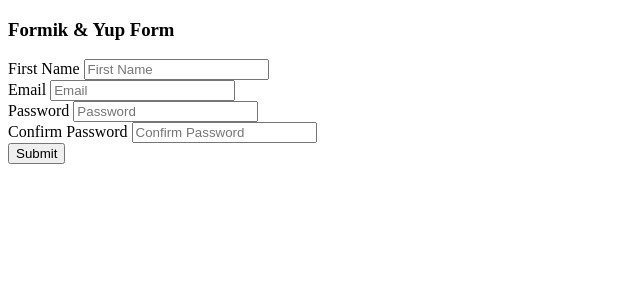
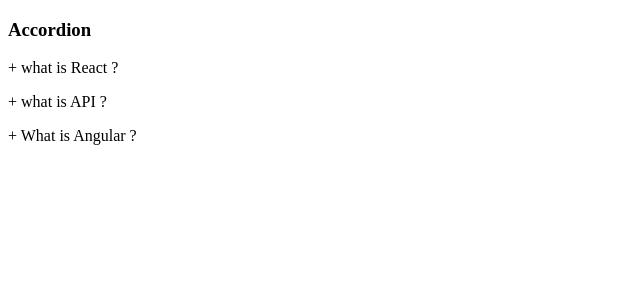
Before and after one commit to Gauravnag/ReactCustomHooks, a React (Create React App) app: page / in a window 1280 px wide. Shown: the top 300 px of the page, without its empty margins (0-640 px from the left). Built offline with nearby package versions, Linux system fonts and the light colour scheme.

Commit message:
Accordion

```diff
--- /dev/null
+++ b/src/Accordion.js
@@ -0,0 +1,15 @@
+import { useState } from "react";
+
+const Accordion = ({question, answer}) => {
+    const [accData, setAccData] = useState(false);
+    const quiz =() => {
+        setAccData(!accData);
+    }
+    return (
+        <>
+            <p onClick={quiz}> {accData ? "-" : "+"} {question} </p>
+            <p> { accData && answer} </p>
+        </>
+    )
+}
+export default Accordion;
--- /dev/null
+++ b/src/Api.js
@@ -0,0 +1,21 @@
+
+
+const Api = [
+    {
+        id: 1,
+        question: "what is React ?",
+        answer: "Library",
+    },
+    {
+        id: 2,
+        question: "what is API ?",
+        answer: "JSON",
+    },
+    {
+        id: 3,
+        question: "What is Angular ?",
+        answer: "Framework",
+    }
+]
+
+export default Api;
--- a/src/App.js
+++ b/src/App.js
@@ -1,100 +1,17 @@
 import { useState } from "react";
-import {useFormik} from "formik";
-import Validation from "./Validation";
-
-const errorMsg = {
-  color: "red",
-  marginTop: 0,
-}
-
-const initialValues = {
-  name: "",
-  email: "",
-  password: "",
-  confirm_password: "",
-}
+import Api from "./Api";
+import Accordion from "./Accordion";
 
 const App = () => {
-  //  const Formik = useFormik({
-   const { handleBlur, handleChange, handleSubmit, values, errors, touched } = useFormik({
-      // initialValues: initialValues,
-            // OR
-      initialValues,
-
-      // For Validation purpose
-      validationSchema: Validation,
-      onSubmit: (value, action) => {
-        // The above "value" is used to the all data, which mention in "initialValues"
-        console.log(value)
-        // To empty all input Form on click of Submit btn
-        action.resetForm();
-      }
-    });
-    // console.log(Formik)
-    console.log(errors);
-
+    const [data, setData] = useState(Api);
     return(
         <>
-          <h3>Formik & Yup Form</h3>
-          <form onSubmit={handleSubmit}>
-          <div>
-            <label htmlFor="fname">First Name </label>
-            <input
-              type="text"
-              name="name"
-              placeholder="First Name"
-              id="fname"
-              value={values.name}
-              onChange={handleChange}
-              onBlur={handleBlur}
-              />
-              { errors.name && touched.name ? (<p style={errorMsg}> {errors.name} </p>) : null }
-            </div>
-
-            <div>
-            <label htmlFor="email">Email </label>
-            <input
-              type="email"
-              name="email"
-              placeholder="Email"
-              id="email"
-              value={values.email}
-              onChange={handleChange}
-              onBlur={handleBlur}
-            />
-            { errors.email && touched.email ? (<p style={errorMsg}> {errors.email} </p>) : null }
-            </div>
-
-            <div>
-            <label htmlFor="password">Password </label>
-            <input
-              type="password"
-              name="password"
-              placeholder="Password"
-              id="password"
-              value={values.password}
-              onChange={handleChange}
-              onBlur={handleBlur}
-            />
-            { errors.password && touched.password ? (<p style={errorMsg}> {errors.password} </p>) : null }
-            </div>
-
-            <div>
-            <label htmlFor="confirm_pass">Confirm Password </label>
-            <input
-              type="password"
-              name="confirm_password"
-              placeholder="Confirm Password"
-              id="confirm_pass"
-              value={values.confirm_password}
-              onChange={handleChange}
-              onBlur={handleBlur}
-            />
-            { errors.confirm_password && touched.confirm_password ? (<p style={errorMsg}> {errors.confirm_password} </p>) : null }
-            </div>
-            <button type="submit">Submit</button>
-          </form>
-
+          <h3>Accordion</h3>
+          {
+            data.map((curr) => {
+              return <Accordion key={curr.id} {...curr} />
+            })
+          }
         </>
     )
 }
--- a/src/Validation.js
+++ /dev/null
@@ -1,9 +0,0 @@
-import * as Yup from "yup";
-
-const Validation = Yup.object({
-    name: Yup.string().min(2).max(25).required("Please enter name"),
-    email: Yup.string().email().required("Please enter email"),
-    password: Yup.string().min(6).required("Please enter password"),
-    confirm_password: Yup.string().required().oneOf([Yup.ref("password"), null], "Password must match")
-});
-export default Validation;
```
